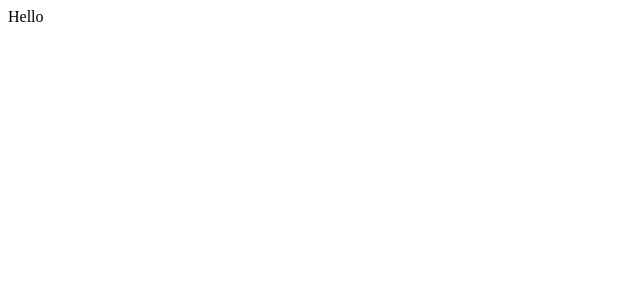
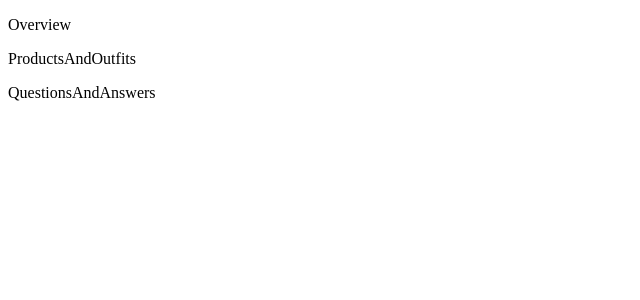
Before and after one commit to marios-retail-store/retail-app, a React app: page / in a window 1280 px wide. Shown: the top 300 px of the page, without its empty margins (0-640 px from the left). Built offline with nearby package versions, Linux system fonts and the light colour scheme; the HTML template or start-up script is replaced by a standard one.

Commit message:
further setup

```diff
--- /dev/null
+++ b/client/src/components/App.jsx
@@ -0,0 +1,16 @@
+import React from 'react';
+import Overview from './Overview';
+import ProductsAndOutfits from './ProductsAndOutfits';
+import QuestionsAndAnswers from './QuestionsAndAnswers';
+
+function App() {
+  return (
+    <div>
+      <Overview />
+      <ProductsAndOutfits />
+      <QuestionsAndAnswers />
+    </div>
+  );
+}
+
+export default App;
--- /dev/null
+++ b/client/src/components/Overview.jsx
@@ -0,0 +1,9 @@
+import React from 'react';
+
+function Overview() {
+  return (
+    <p>Overview</p>
+  );
+}
+
+export default Overview;
--- /dev/null
+++ b/client/src/components/ProductsAndOutfits.jsx
@@ -0,0 +1,9 @@
+import React from 'react';
+
+function ProductsAndOutfits() {
+  return (
+    <p>ProductsAndOutfits</p>
+  );
+}
+
+export default ProductsAndOutfits;
--- /dev/null
+++ b/client/src/components/QuestionsAndAnswers.jsx
@@ -0,0 +1,9 @@
+import React from 'react';
+
+function QuestionsAndAnswers() {
+  return (
+    <p>QuestionsAndAnswers</p>
+  );
+}
+
+export default QuestionsAndAnswers;
--- a/client/src/index.jsx
+++ b/client/src/index.jsx
@@ -1,16 +1,7 @@
+/* eslint-disable import/extensions */
 import React from 'react';
-import ReactDOM from 'react-dom';
+import { createRoot } from 'react-dom/client';
+import App from './components/App.jsx';
 
-class App extends React.Component{
-  constructor(props){
-    super(props);
-
-  }
-  render(){
-    return (
-      <div>Hello</div>
-    )
-  }
-}
-
-ReactDOM.render(<App />,document.getElementById('app'));
+const root = createRoot(document.getElementById('app'));
+root.render(<App />);
--- a/package.json
+++ b/package.json
@@ -8,6 +8,7 @@
     "lint": "lint-staged",
     "build": "webpack",
     "client-dev": "webpack --watch",
+    "server-dev": "nodemon server.js",
     "prepare": "husky install"
   },
   "repository": {
@@ -26,6 +27,7 @@
     "@testing-library/jest-dom": "^5.16.4",
     "@testing-library/react": "^13.3.0",
     "babel-loader": "^8.2.5",
+    "dotenv": "^16.0.1",
     "eslint": "^8.19.0",
     "eslint-config-airbnb": "^19.0.4",
     "express": "^4.18.1",
@@ -33,6 +35,7 @@
     "jest": "^28.1.2",
     "jest-environment-jsdom": "^28.1.2",
     "lint-staged": "^13.0.3",
+    "nodemon": "^2.0.19",
     "puppeteer": "^15.3.1",
     "react": "^18.2.0",
     "react-dom": "^18.2.0",
--- a/server.js
+++ b/server.js
@@ -1,9 +1,9 @@
-const path = require("path")
-const express = require("express"); // npm installed
+const path = require('path');
+const express = require('express'); // npm installed
 
 const app = express();
 
-app.use(express.static(path.join(__dirname, "/client/dist")));
+app.use(express.static(path.join(__dirname, '/client/dist')));
 // other configuration...
 
 app.listen(3000);
```
Also changed, not shown: 2 other files (tests, documents, lock files or other folders).
